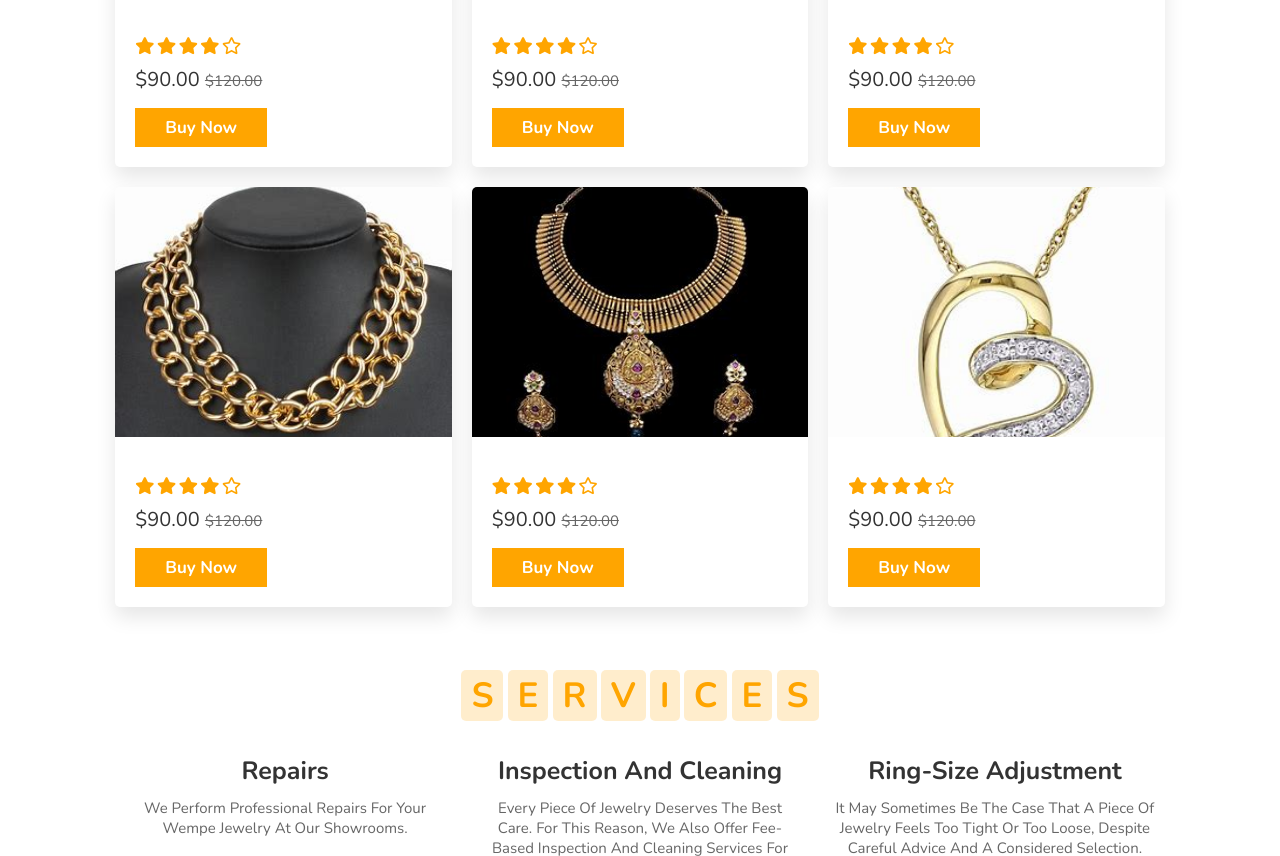
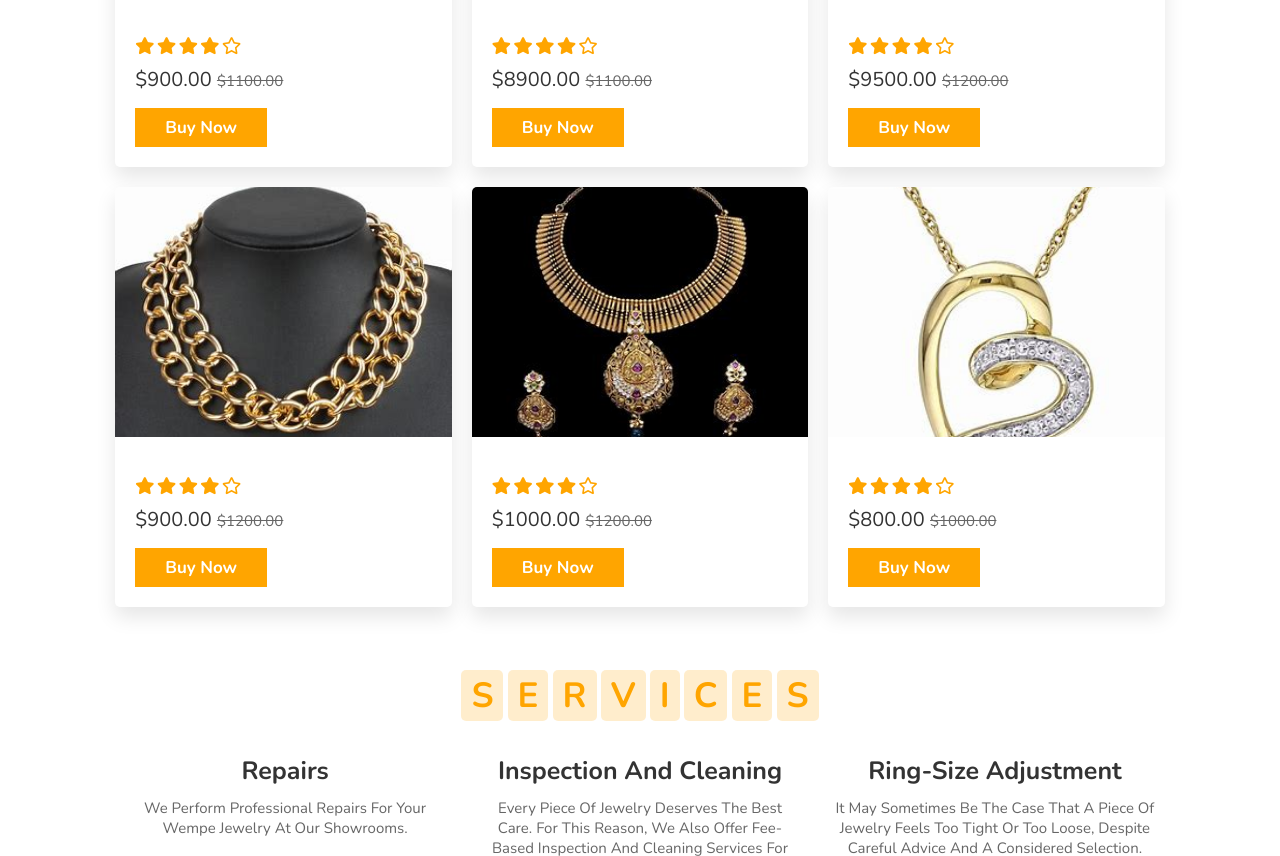
Before and after one commit to AdityaSoni007/JewellersWebsite, a website: page index.html in a window 1280 px wide. Shown: the part 1716-2572 px from the top of the page. Drawn offline with nearby package versions, Linux system fonts and the light colour scheme.

Commit message:
final changes

```diff
--- a/index.html
+++ b/index.html
@@ -202,7 +202,7 @@
                     <i class="fas fa-star"></i>
                     <i class="far fa-star"></i>
                 </div>
-                <div class="price"> $90.00 <span>$120.00</span> </div>
+                <div class="price"> $900.00 <span>$1100.00</span> </div>
                 <a href="#" class="btn">Buy now</a>
             </div>
         </div>
@@ -219,7 +219,7 @@
                     <i class="fas fa-star"></i>
                     <i class="far fa-star"></i>
                 </div>
-                <div class="price"> $90.00 <span>$120.00</span> </div>
+                <div class="price"> $8900.00 <span>$1100.00</span> </div>
                 <a href="#" class="btn">Buy now</a>
             </div>
         </div>
@@ -236,7 +236,7 @@
                     <i class="fas fa-star"></i>
                     <i class="far fa-star"></i>
                 </div>
-                <div class="price"> $90.00 <span>$120.00</span> </div>
+                <div class="price"> $9500.00 <span>$1200.00</span> </div>
                 <a href="#" class="btn">Buy now</a>
             </div>
         </div>
@@ -253,7 +253,7 @@
                     <i class="fas fa-star"></i>
                     <i class="far fa-star"></i>
                 </div>
-                <div class="price"> $90.00 <span>$120.00</span> </div>
+                <div class="price"> $900.00 <span>$1200.00</span> </div>
                 <a href="#" class="btn">Buy now</a>
             </div>
         </div>
@@ -270,7 +270,7 @@
                     <i class="fas fa-star"></i>
                     <i class="far fa-star"></i>
                 </div>
-                <div class="price"> $90.00 <span>$120.00</span> </div>
+                <div class="price"> $1000.00 <span>$1200.00</span> </div>
                 <a href="#" class="btn">Buy now</a>
             </div>
         </div>
@@ -287,7 +287,7 @@
                     <i class="fas fa-star"></i>
                     <i class="far fa-star"></i>
                 </div>
-                <div class="price"> $90.00 <span>$120.00</span> </div>
+                <div class="price"> $800.00 <span>$1000.00</span> </div>
                 <a href="#" class="btn">Buy now</a>
             </div>
         </div>
```
